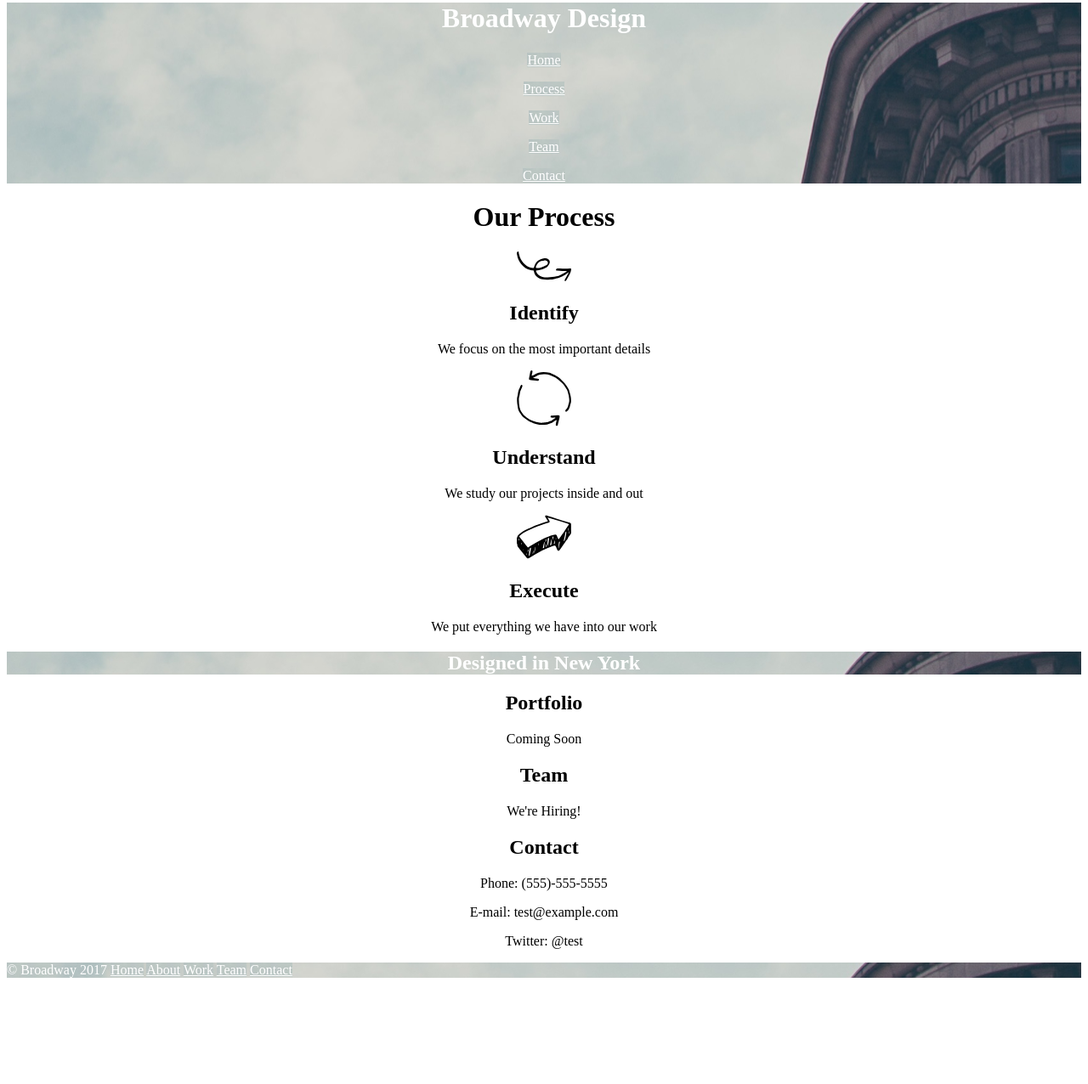
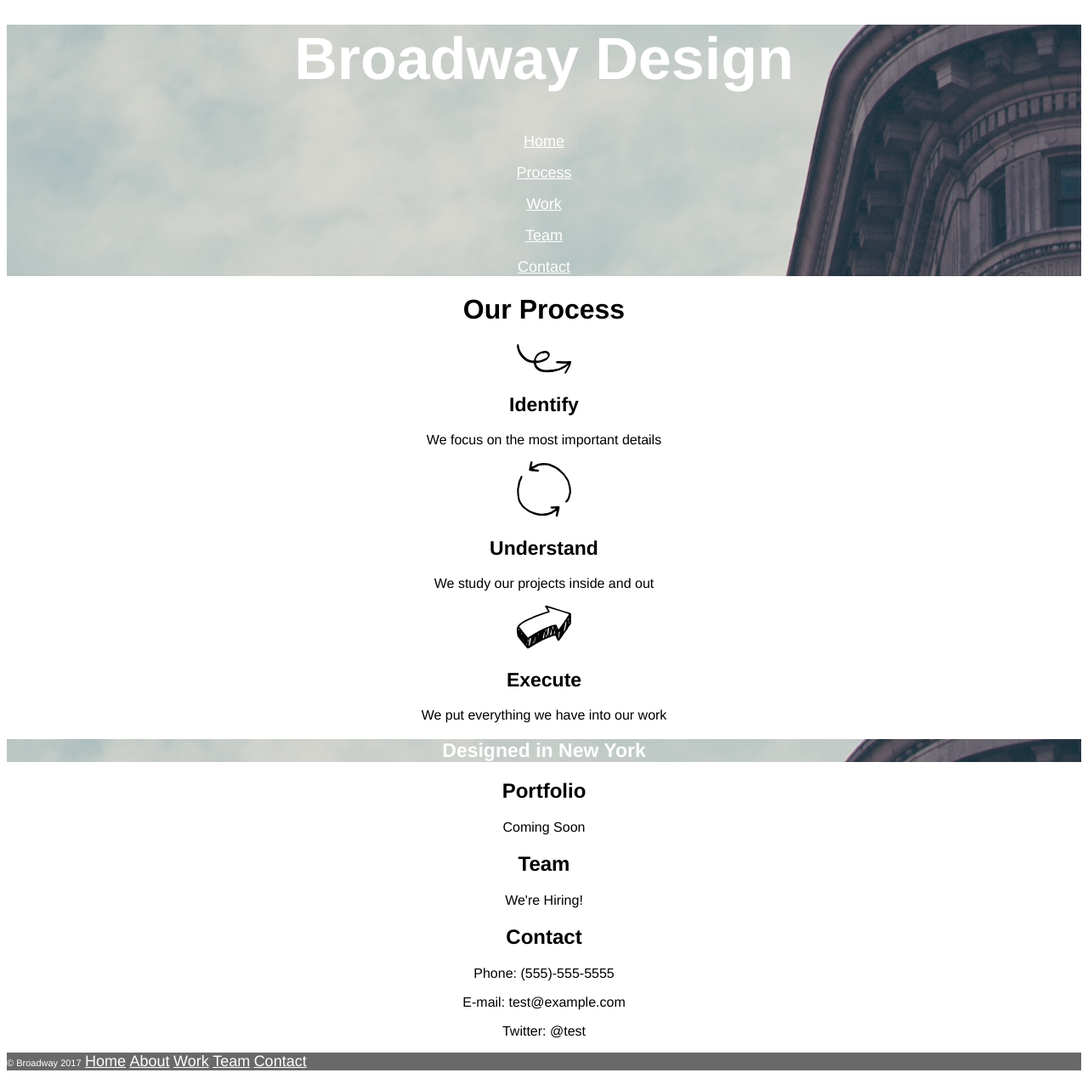
Before and after one commit to ah2389/broadway, a plain HTML site: page index.html in a window 1280 px wide. Shown: the part 18-1294 px from the top of the page at 85% size. Before the commit the page ends 1185 px from the top, so only its background shows below. Drawn offline with Linux system fonts and the light colour scheme.

Commit message:
final for now

```diff
--- a/index.html
+++ b/index.html
@@ -8,24 +8,24 @@
     <!--Header with image-->
     <div class="header" id=header>
       <h1>Broadway Design</h1>
-        <p><a class="header" href="">Home</a></p>
-        <p><a class="header" href="">Process</a></p>
-        <p><a class="header" href="">Work</a></p>
-        <p><a class="header" href="">Team</a></p>
-        <p><a class="header" href="">Contact</a></p>
+        <p><a class="btn" href="#">Home</a></p>
+        <p><a class="btn" href="#">Process</a></p>
+        <p><a class="btn" href="#">Work</a></p>
+        <p><a class="btn" href="#">Team</a></p>
+        <p><a class="btn" href="#">Contact</a></p>
   </div>
   <!--Our Process-->
   <div>
-    <h1>Our Process</h1>
+    <h1 class="process">Our Process</h1>
       <p><img src="./resources/images/identify.svg"/></p>
-    <h2>Identify</h2></p>
-      <p>We focus on the most important details</p>
+    <h2 class="identify">Identify</h2></p>
+      <p class"info">We focus on the most important details</p>
       <p><img src="./resources/images/understand.svg"/></p>
-    <h2>Understand</h2></p>
-      <p>We study our projects inside and out</p>
+    <h2 class="identify">Understand</h2></p>
+      <p class"info">We study our projects inside and out</p>
       <p><img src="./resources/images/execute.svg"/></p>
-    <h2>Execute</h2></p>
-      <p>We put everything we have into our work</p>
+    <h2 class="identify">Execute</h2></p>
+      <p class"info">We put everything we have into our work</p>
   </div>
   <!--Random Bar that looks terrible-->
   <div>
@@ -43,7 +43,12 @@
   </div>
   <!--Footer-->
   <div class="footer">
-    <p>© Broadway 2017 <a class="footer" href="#header">Home</a> <a class="footer" href="#header">About</a> <a class="footer" href="#header">Work</a> <a class="footer" href="#header">Team</a> <a class="footer" href="#header">Contact</a>
+    <p><span> © Broadway 2017</span>
+     <a class="btn" href="#header">Home</a>
+     <a class="btn" href="#header">About</a>
+     <a class="btn" href="#header">Work</a>
+     <a class="btn" href="#header">Team</a>
+     <a class="btn" href="#header">Contact</a></p>
   </div>
 
 
--- a/resources/index.css
+++ b/resources/index.css
@@ -1,10 +1,21 @@
 .header {
   background-image: url('./images/theflatironbuilding.png');
+}
+
+.header h1{
+  font-size: 70px;
+  font-weight: bold;
   color: white;
+}
+
+.btn{
+  color: white;
+  font-size: 18px;
 }
 
 body{
   text-align: center;
+  font-family: helvetica;
 }
 
 .footer{
@@ -17,7 +28,35 @@ body{
 }
 
 .footer{
-  background-image: url('./images/theflatironbuilding.png');
+  background-color: dimgray;
   color: white;
 
 }
+
+.prcess{
+  font-size: 32px;
+  font-weight: bold;
+}
+
+.identify{
+  font-size: 23px;
+
+}
+
+.info{
+  font-size: 14px;
+}
+
+.randombar{
+  font-size: 23px;
+  font-weight: bold;
+  color: white;
+}
+
+.copyright{
+  font-size: 11px;
+}
+
+span {
+  font-size: 11px;
+}
```
